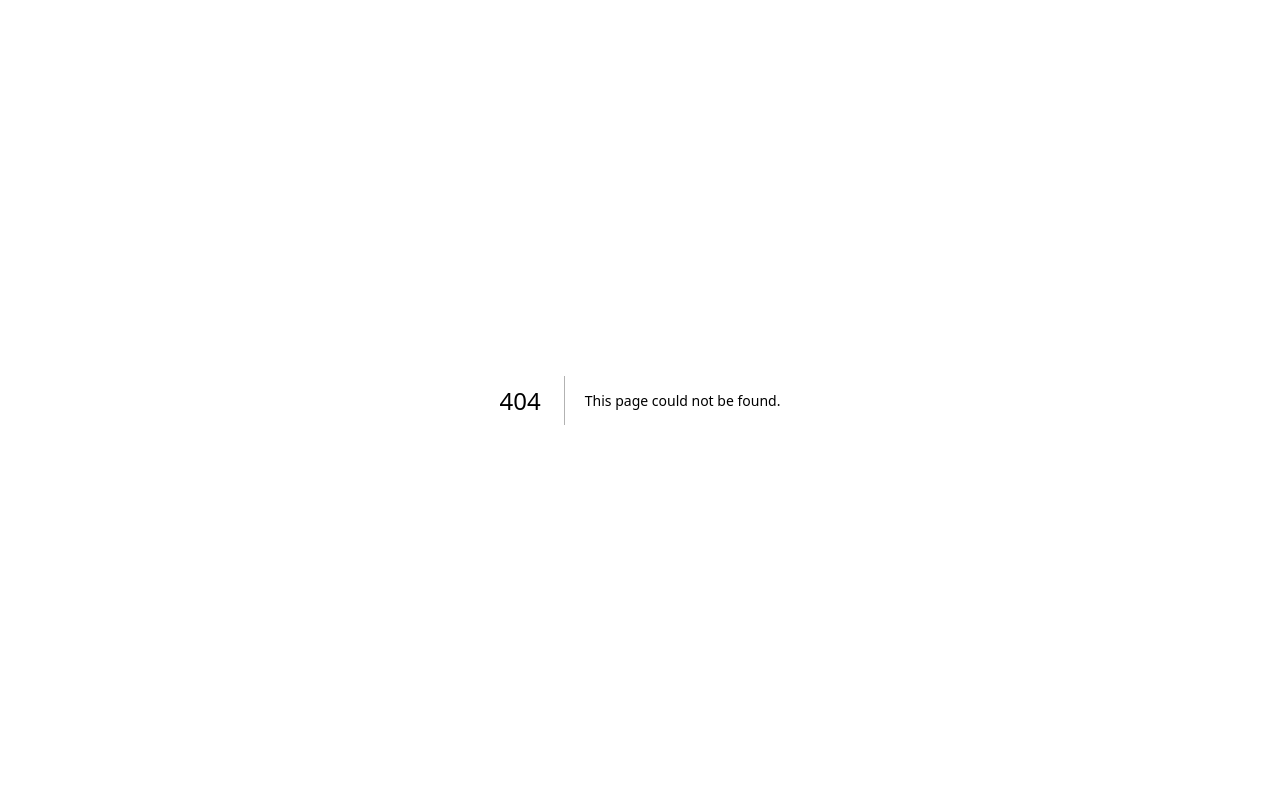
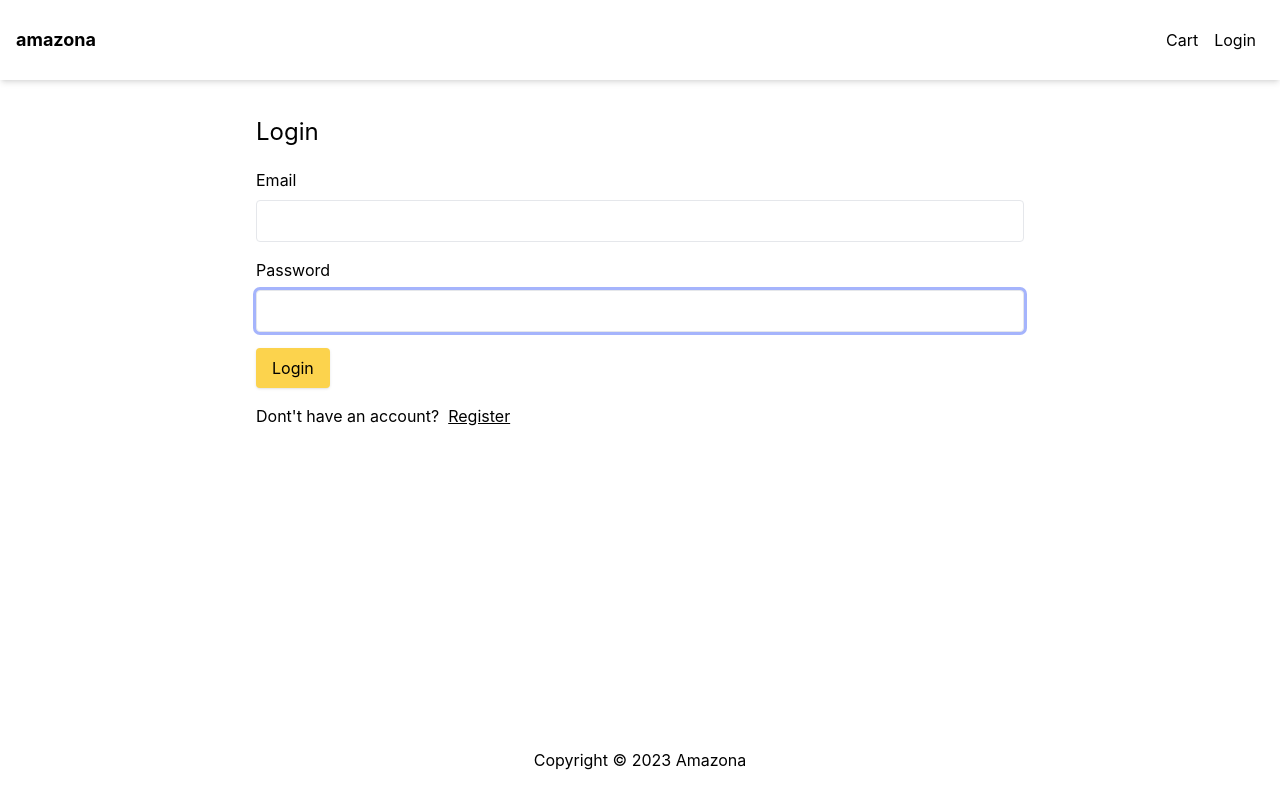
Before and after one commit to ClockWize171/first-ecommerce-nextjs, a Next.js app: page /login in a window 1280 px wide. Before the commit this address had no page. Built offline with nearby package versions, Linux system fonts and the light colour scheme.

Commit message:
login page finished

```diff
--- a/package.json
+++ b/package.json
@@ -15,7 +15,8 @@
     "js-cookie": "^3.0.1",
     "next": "13.2.4",
     "react": "18.2.0",
-    "react-dom": "18.2.0"
+    "react-dom": "18.2.0",
+    "react-hook-form": "^7.43.7"
   },
   "devDependencies": {
     "autoprefixer": "^10.4.14",
--- a/src/components/Layout.js
+++ b/src/components/Layout.js
@@ -4,7 +4,7 @@
 import { Store } from '../../utils/store'
 
 const Layout = ({ children, title }) => {
-  const { state, dispatch } = useContext(Store);
+  const { state } = useContext(Store);
   const { cart: { cartItems } } = state;
   const [cartItemsCount, setCartItemsCount] = useState(0);
 
--- a/src/pages/cart.js
+++ b/src/pages/cart.js
@@ -91,7 +91,11 @@
                     </div>
                   </li>
                   <li>
-                    <button onClick={() => router.push('/shipping')} className='primary-button w-full'>
+                    <button
+                      onClick={
+                        () => router.push('login?redirect=/shipping')
+                      }
+                      className='primary-button w-full'>
                       Check Out
                     </button>
                   </li>
--- /dev/null
+++ b/src/pages/login.js
@@ -0,0 +1,59 @@
+import Layout from '@/components/Layout'
+import Link from 'next/link'
+import React from 'react'
+import { useForm } from 'react-hook-form'
+
+const Login = () => {
+  const { handleSubmit, register, formState: { errors } } = useForm();
+
+  const submitHandler = ({ email, password }) => {
+    console.log(email, password)
+  }
+
+  return (
+    <Layout title={'Login'}>
+      <form className='mx-auto max-w-screen-md' onSubmit={handleSubmit(submitHandler)}>
+        <h1 className='my-5 text-2xl'>Login</h1>
+        <div className='mb-4'>
+          <label htmlFor="email">Email</label>
+          <input
+            {...register('email', {
+              required: 'Please enter email',
+              pattern: {
+                value: /^[a-zA-Z0-9_.+-]+@[a-zA-Z0-9-]+.[a-zA-Z0-9-.]+$/i,
+                message: 'Please enter valid email',
+              }
+            })}
+            type='email'
+            className='w-full mt-2'
+            id='email'
+            autoFocus />
+          {errors.email && (<div className='text-red-500'>{errors.email.message}</div>)}
+        </div>
+        <div className='mb-4'>
+          <label htmlFor="password">Password</label>
+          <input
+            {...register('password', {
+              required: 'Please enter password',
+            })}
+            type='password'
+            className='w-full mt-2'
+            id='password'
+            autoFocus />
+          {errors.password && (<div className='text-red-500'>{errors.password.message}</div>)}
+        </div>
+        <div className='mb-4'>
+          <button className='primary-button'>
+            Login
+          </button>
+        </div>
+        <div className='mb-4'>
+          Dont&apos;t have an account? &nbsp;
+          <Link href='/register' className='underline'>Register</Link>
+        </div>
+      </form>
+    </Layout>
+  )
+}
+
+export default Login
--- a/src/styles/globals.css
+++ b/src/styles/globals.css
@@ -21,3 +21,9 @@
 .primary-button {
   @apply rounded bg-amber-300 py-2 px-4 shadow outline-none hover:bg-amber-400 active:bg-amber-500;
 }
+
+input,
+select,
+textarea {
+  @apply rounded border p-2 outline-none ring-indigo-300 focus:ring;
+}
```
Also changed, not shown: 1 other file (tests, documents, lock files or other folders).
